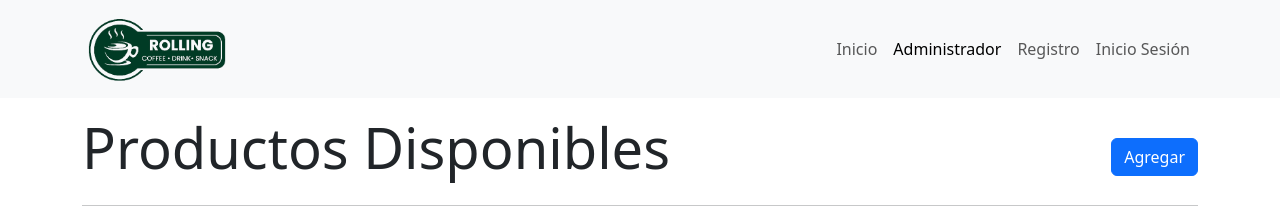
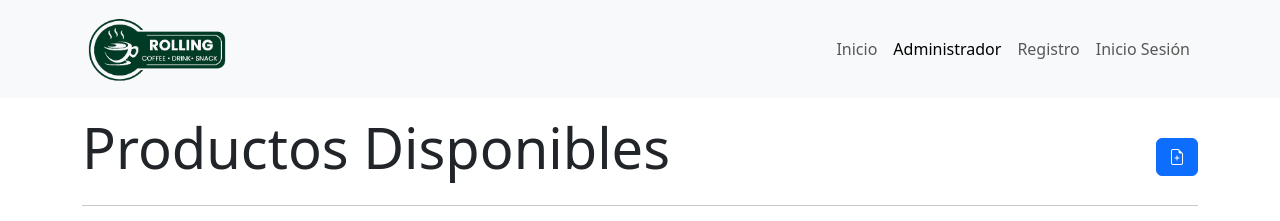
Before and after one commit to alejoh12/rollingcoffee, a React (Vite) app: page /administrador in a window 1280 px wide. Shown: the top 221 px of the page. Built offline with nearby package versions, Linux system fonts and the light colour scheme.

Commit message:
Agregue la dependencia de iconos de bootstrap.

```diff
--- a/package.json
+++ b/package.json
@@ -11,6 +11,7 @@
   },
   "dependencies": {
     "bootstrap": "^5.3.3",
+    "bootstrap-icons": "^1.11.3",
     "react": "^18.2.0",
     "react-bootstrap": "^2.10.2",
     "react-dom": "^18.2.0",
--- a/src/App.jsx
+++ b/src/App.jsx
@@ -1,5 +1,6 @@
 import "./App.css";
 import "bootstrap/dist/css/bootstrap.min.css";
+import "bootstrap-icons/font/bootstrap-icons.min.css";
 import Footer from "./components/common/Footer.jsx";
 import Menu from "./components/common/Menu.jsx";
 import Inicio from "./components/pages/Inicio.jsx";
--- a/src/components/pages/Admin.jsx
+++ b/src/components/pages/Admin.jsx
@@ -7,7 +7,9 @@ const Admin = () => {
       <div className="d-flex justify-content-between">
         <h1 className="display-4">Productos Disponibles</h1>
         <div className="pt-4">
-          <Button variant="primary">Agregar</Button>
+          <Button variant="primary" to="/administrador/agregar">
+          <i className="bi bi-file-earmark-plus"></i>
+          </Button>
         </div>
       </div>
       <hr />
--- a/src/components/pages/Error404.jsx
+++ b/src/components/pages/Error404.jsx
@@ -14,7 +14,7 @@ const Error404 = () => {
           width={300}
         />
       </div>
-      <Button variant="success" as="Link" to="/">Volver a inicio</Button>
+      <Button variant="success" to="/">Volver a inicio</Button>
     </Container>
     </main>
   );
```
Also changed, not shown: 1 other file (tests, documents, lock files or other folders).
